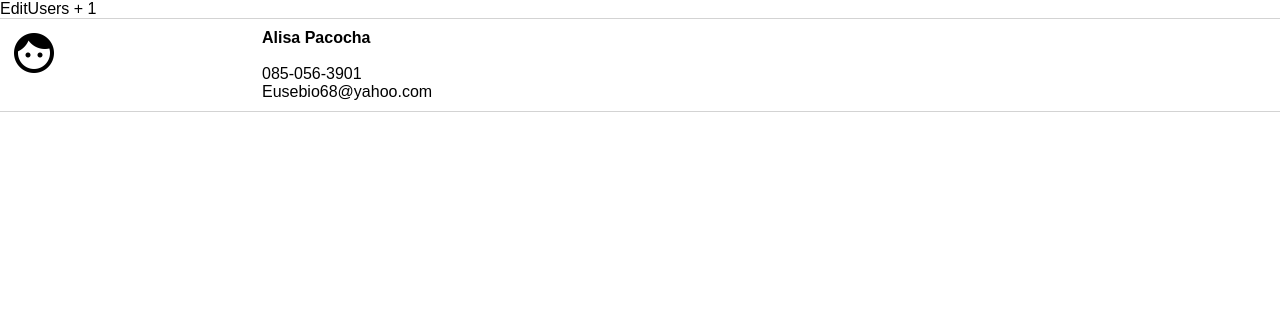
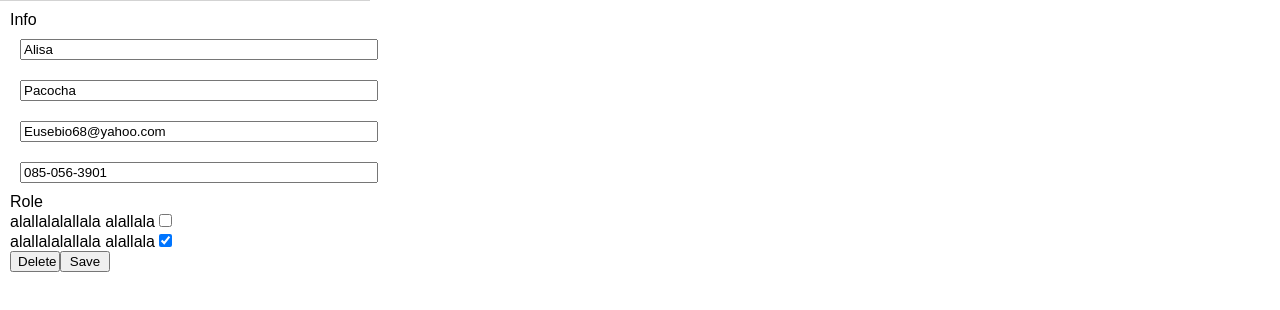
Before and after one commit to yadavvi91/frontend, a React (Create React App) app: page /edit/1 in a window 1280 px wide. Shown: the top 310 px of the page. Built offline with nearby package versions, Linux system fonts and the light colour scheme.

Commit message:
Items and CSS for EditUsers

```diff
--- a/src/components/EditUsers.tsx
+++ b/src/components/EditUsers.tsx
@@ -1,37 +1,126 @@
 import * as React from 'react';
 import { StateToPropsType } from '../containers/EditUsers';
-
-const avatar = require('../images/ic_face_black_48dp_1x.png');
 
 class EditUsers extends React.Component<StateToPropsType> {
 
   constructor(props: StateToPropsType) {
     super(props);
+
+    this.saveUser = this.saveUser.bind(this);
+    this.deleteUser = this.deleteUser.bind(this);
+    this.nameChange = this.nameChange.bind(this);
+    this.lastNameChange = this.lastNameChange.bind(this);
+    this.emailChange = this.emailChange.bind(this);
+    this.phoneChange = this.phoneChange.bind(this);
+    this.checkBoxChanged = this.checkBoxChanged.bind(this);
   }
 
   render() {
     const user = this.props.user;
     return (
-      <div>
-        <div>
-          EditUsers + {this.props.id}
-        </div>
-        <div
-          key={user.id}
-          className="user-info"
-        >
-          <div className="avatar"><img src={avatar}/></div>
-          <div className="details">
-            <div className="name">{`${user.firstName} ${user.lastName}`}</div>
-            <br />
-            {user.phone}
-            <br />
-            {user.email}
+      <div
+        key={user.id}
+        className="main user-info-vertical"
+      >
+        <div className="details">
+          <div>
+            {'Info'}
+            <input
+              id={user.id + user.firstName}
+              type="text"
+              className="edit-info-item"
+              defaultValue={`${user.firstName}`}
+              onChange={(e) => this.nameChange(e.target.value)}
+            />
+            <input
+              id={user.id + user.lastName}
+              type="text"
+              className="edit-info-item"
+              defaultValue={`${user.lastName}`}
+              onChange={(e) => this.lastNameChange(e.target.value)}
+            />
+            <input
+              id={user.id + 'email'}
+              type="text"
+              className="edit-info-item"
+              defaultValue={`${user.email}`}
+              onChange={(e) => this.emailChange(e.target.value)}
+            />
+            <input
+              id={user.id + 'phone'}
+              type="text"
+              className="edit-info-item"
+              defaultValue={`${user.phone}`}
+              onChange={(e) => this.phoneChange(e.target.value)}
+            />
           </div>
         </div>
+        <div>
+          {'Role'}
+          <div>
+            {'alallalalallala alallala'}
+            <input
+              id="regular"
+              type="checkbox"
+              checked={this.props.user.role === 'regular'}
+              onChange={(e) => this.checkBoxChanged(e.target.value, 'regular')}
+            />
+          </div>
+          <div>
+            {'alallalalallala alallala'}
+            <input
+              id="admin"
+              type="checkbox"
+              checked={this.props.user.role === 'admin'}
+              onChange={(e) => this.checkBoxChanged(e.target.value, 'admin')}
+            />
+          </div>
+        </div>
+        <div>
+          <button
+            className="edit-info-item-button"
+            onClick={() => this.deleteUser()}
+          >
+            Delete
+          </button>
+          <button
+            className="edit-info-item-button"
+            onClick={() => this.saveUser()}
+          >
+            Save
+          </button>
+        </div>
+      </div>
 
-      </div>
     );
+  }
+
+  private saveUser() {
+
+  }
+
+  private deleteUser() {
+
+  }
+
+  private nameChange(firstName: string) {
+
+  }
+
+  private lastNameChange(lastName: string) {
+
+  }
+
+  private emailChange(email: string) {
+
+  }
+
+  private phoneChange(phone: string) {
+
+  }
+
+  private checkBoxChanged(isChecked: string, type: string) {
+    console.log('isChecked: ' + isChecked + ', type: ' + type);
   }
 }
 
--- a/src/components/ListUsers.css
+++ b/src/components/ListUsers.css
@@ -29,6 +29,29 @@
   padding: 10px;
 }
 
+.user-info-vertical {
+  display: flex;
+  flex-direction: column;
+  justify-content: space-between;
+  border-top: 1px solid lightgrey;
+  padding: 10px;
+}
+
+.edit-info-item {
+  width: 100%;
+  margin: 10px 10px;
+}
+
+.edit-info-item-button {
+  width: 50px;
+}
+
+.edit-item-checkbox {
+  display: flex;
+  flex-direction: row;
+  width: 50px;
+}
+
 .user-info:last-child {
   border-bottom: 1px solid lightgrey;
 }
```
